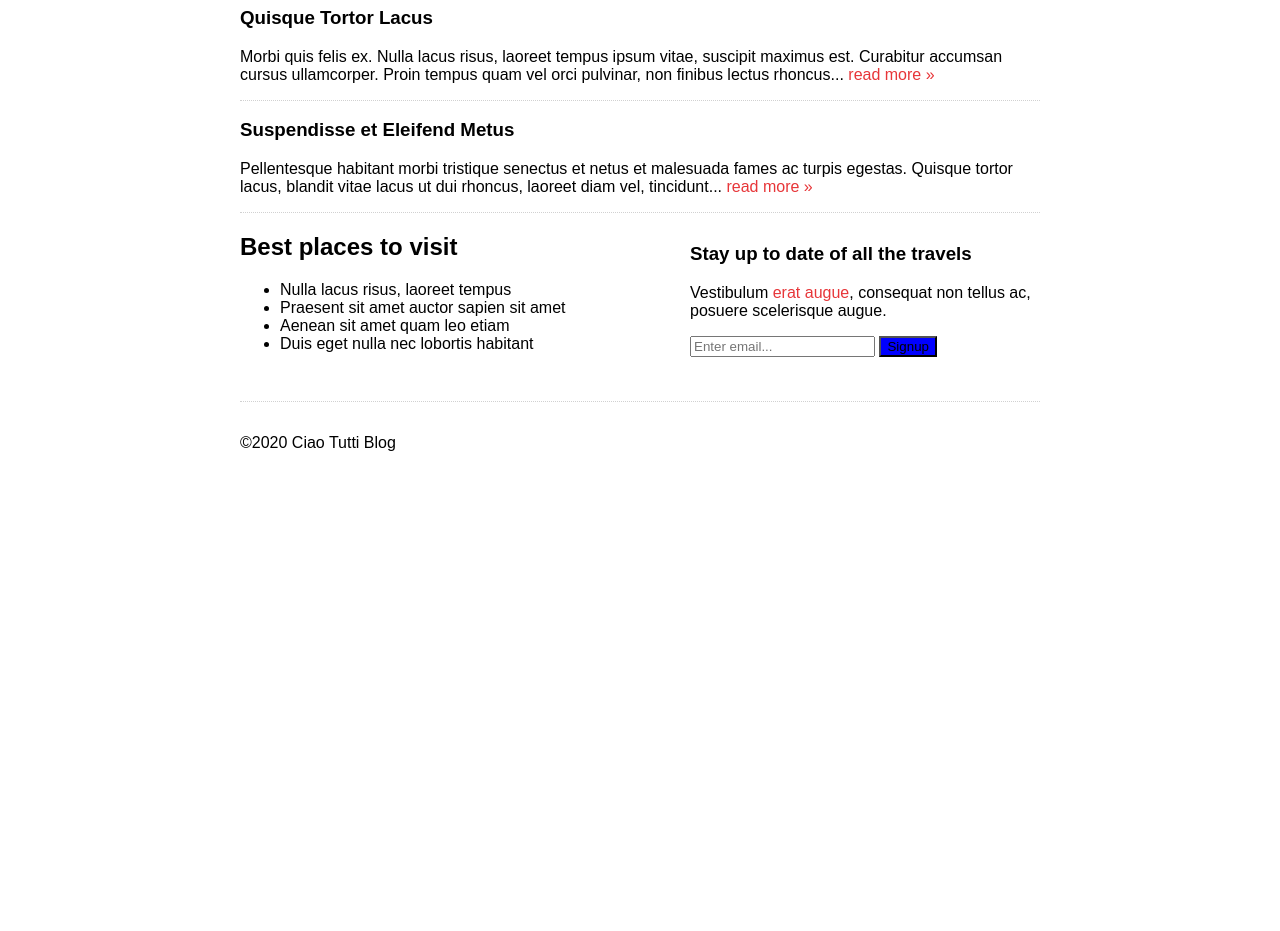
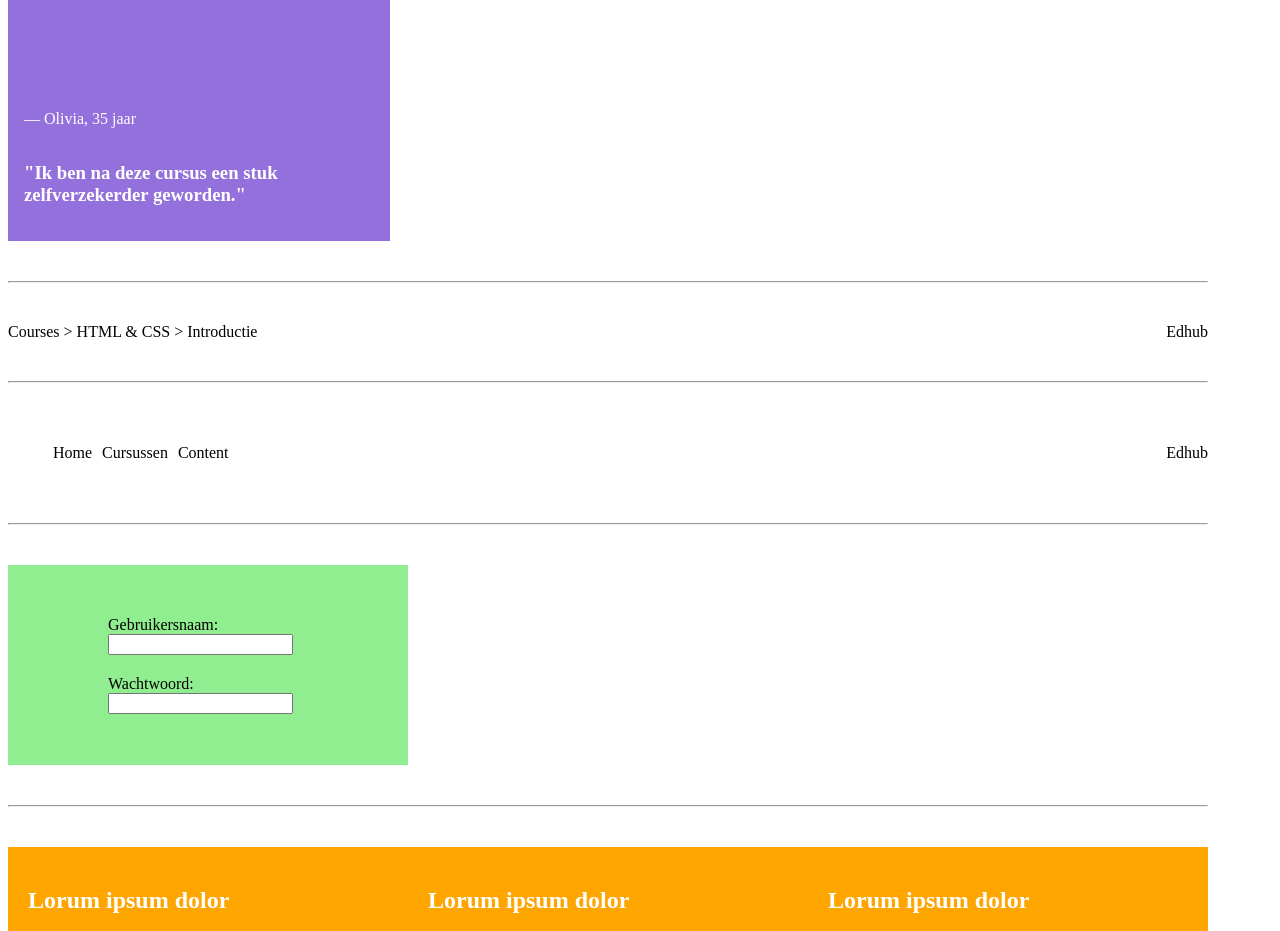
Before and after one commit to TheoSnoek/Flexbox, a plain HTML site: page index.html in a window 1280 px wide. Shown: the part 149-1080 px from the top of the page. Before the commit the page ends 800 px from the top, so only its background shows below. Drawn offline with Linux system fonts and the light colour scheme.

Commit message:
Add files via upload

```diff
--- /dev/null
+++ b/flexbox.css
@@ -0,0 +1,60 @@
+.one {
+    display: flex;
+    background-color: mediumpurple;
+    flex-direction: column;
+    justify-content: flex-end;
+    color: white;
+
+}
+
+.two {
+    display: flex;
+    flex-direction: row;
+    justify-content: space-between;
+    color: black;
+    background-color: white;
+
+}
+
+.three {
+    display: flex;
+    flex-direction: row;
+    justify-content: space-between;
+    align-items: center;
+
+}
+
+.three li {
+    display: flex;
+    flex-direction: row;
+    justify-content: space-between;
+    margin: 5px;
+
+
+}
+
+.three ul {
+    display: flex;
+    flex-direction: row;
+    justify-content: space-between;
+
+}
+
+form {
+    display: flex;
+    flex-direction: column;
+    align-items: center;
+    justify-content: center;
+
+}
+
+
+.five {
+    display: flex;
+    height: 300px;
+    flex-direction: row-reverse;
+    margin 5px;
+    justify-content: center;
+
+
+}
--- a/index.html
+++ b/index.html
@@ -1,59 +1,74 @@
-<!DOCTYPE html>
+    <!DOCTYPE html>
 <html lang="en">
 <head>
     <meta charset="UTF-8">
     <link rel="stylesheet" href="styles.css">
-    <link rel="stylesheet" href="selectors.css">
-    <title>Opdracht 1 - selectors</title>
+    <link rel="stylesheet" href="flexbox.css">
+    <title>Opdracht 2 - Flexbox</title>
 </head>
 <body>
-    <div class="wrapper">
-        <header>
-            <nav>
-                <ul>
-                    <li><a href="#">About</a></li>
-                    <li><a href="#">Articles</a></li>
-                    <li><a href="#">Places</a></li>
-                    <li><a href="#">Get in Touch</a></li>
-                </ul>
-            </nav>
-        </header>
+    <!--    OPDRACHT 2.1    -->
+    <div class="one">
+        <p>&mdash; Olivia, 35 jaar</p>
+        <h3>"Ik ben na deze cursus een stuk zelfverzekerder geworden."</h3>
+    </div>
 
-        <img src="assets/header-image.jpg" alt="Tutti" id="Tutti">
+    <hr />
 
-        <main>
-            <h1>Latest Articles</h1>
-            <article>
-                <h3>Quisque Tortor Lacus</h3>
-                <p>Morbi quis felis ex. Nulla lacus risus, laoreet tempus ipsum vitae, suscipit maximus est. Curabitur accumsan cursus ullamcorper. Proin tempus quam vel orci pulvinar, non finibus lectus rhoncus... <a href="#">read more &raquo;</a></p>
-            </article>
-            <article>
-                <h3>Suspendisse et Eleifend Metus</h3>
-                <p>Pellentesque habitant morbi tristique senectus et netus et malesuada fames ac turpis egestas. Quisque tortor lacus, blandit vitae lacus ut dui rhoncus, laoreet diam vel, tincidunt... <a href="#">read more &raquo;</a></p>
-            </article>
+    <!--    OPDRACHT 2.2    -->
+    <div class="two">
+        <div>
+            <span>Courses ></span>
+            <span>HTML & CSS ></span>
+            <span>Introductie</span>
+        </div>
+        <div>Edhub</div>
+    </div>
 
-            <div>
-                <div class="places-to-visit">
-                    <h2>Best places to visit</h2>
-                    <ul>
-                        <li>Nulla lacus risus, laoreet tempus</li>
-                        <li>Praesent sit amet auctor sapien sit amet</li>
-                        <li>Aenean sit amet quam leo etiam</li>
-                        <li>Duis eget nulla nec  lobortis habitant</li>
-                    </ul>
-                </div>
-                <div class="subscribe">
-                    <h3>Stay up to date of all the travels</h3>
-                    <p>Vestibulum <a href="#">erat augue</a>, consequat non tellus ac, posuere scelerisque augue.</p>
-                    <input type="text" placeholder="Enter email...">
-                    <input type="submit" value="Signup">
-                </div>
-            </div>
-        </main>
+    <hr />
 
-        <footer>
-            <span>&copy;2020 Ciao Tutti Blog</span>
-        </footer>
+    <!--    OPDRACHT 2.3    -->
+    <div class="three">
+        <ul>
+            <li>Home</li>
+            <li>Cursussen</li>
+            <li>Content</li>
+        </ul>
+        <div>Edhub</div>
+    </div>
+
+    <hr />
+
+    <!--    OPDRACHT 2.4    -->
+    <div>
+        <form>
+            <label for="username">
+                Gebruikersnaam:
+                <input id="username" type="text" name="username"/>
+            </label>
+            <label for="password">
+                Wachtwoord:
+                <input id="password" type="password" name="password"/>
+            </label>
+        </form>
+    </div>
+
+    <hr />
+
+    <!--    OPDRACHT 2.5    -->
+    <div class="five">
+        <article>
+            <h1>Lorum ipsum dolor</h1>
+            <p>Lorem ipsum dolor sit amet, consectetur adipiscing elit, sed do eiusmod tempor incididunt ut labore et dolore magna aliqua. Ut enim ad minim veniam, quis nostrud exercitation ullamco laboris nisi ut aliquip ex ea commodo consequat. Duis aute irure dolor in reprehenderit in voluptate velit esse cillum dolore eu fugiat nulla pariatur. </p>
+        </article>
+        <article>
+            <h1>Lorum ipsum dolor</h1>
+            <p>Lorem ipsum dolor sit amet, consectetur adipiscing elit, sed do eiusmod tempor incididunt ut labore et dolore magna aliqua. Ut enim ad minim veniam, quis nostrud exercitation ullamco laboris nisi ut aliquip ex ea commodo consequat. Duis aute irure dolor in reprehenderit in voluptate velit esse cillum dolore eu fugiat nulla pariatur. </p>
+        </article>
+        <article>
+            <h1>Lorum ipsum dolor</h1>
+            <p>Lorem ipsum dolor sit amet, consectetur adipiscing elit, sed do eiusmod tempor incididunt ut labore et dolore magna aliqua. Ut enim ad minim veniam, quis nostrud exercitation ullamco laboris nisi ut aliquip ex ea commodo consequat. Duis aute irure dolor in reprehenderit in voluptate velit esse cillum dolore eu fugiat nulla pariatur. </p>
+        </article>
     </div>
 </body>
 </html>
--- a/styles.css
+++ b/styles.css
@@ -1,40 +1,34 @@
 /* --------- VERANDER NIETS IN DIT BESTAND ----------*/
 
-@import url('https://fonts.googleapis.com/css2?family=Noto+Sans+JP:wght@300;500&display=swap');
+hr {
+    margin: 40px 0;
+}
 
 body {
-    font-family: Arial, Tahoma, sans-serif;
-    display: flex;
-    justify-content: center;
+    max-width: 1200px;
 }
 
-.wrapper {
-    max-width: 800px;
+.one {
+    background-color: mediumpurple;
+    color: white;
+    width: 350px;
+    height: 350px;
+    padding: 16px;
 }
 
-nav ul {
-    list-style-type: none;
-    display: flex;
-    justify-content: space-between;
+form {
+    width: 400px;
+    height: 200px;
+    background-color: lightgreen;
+}
+
+form label {
+    margin: 10px 0;
+    width: 200px;
 }
 
 article {
-    border-bottom: 1px dotted hsl(4, 0%, 82%);
+    background-color: orange;
+    color: white;
+    padding: 20px;
 }
-
-footer {
-    border-top: 1px dotted hsl(4, 0%, 82%);
-    margin: 32px 0;
-    padding: 32px 0;
-}
-
-main > div {
-     display: flex;
-    justify-content: space-between;
-    align-items: center;
-}
-
-.subscribe,
-.places-to-visit {
-    width: 350px;
-}
```
Also changed, not shown: 1 other file.
